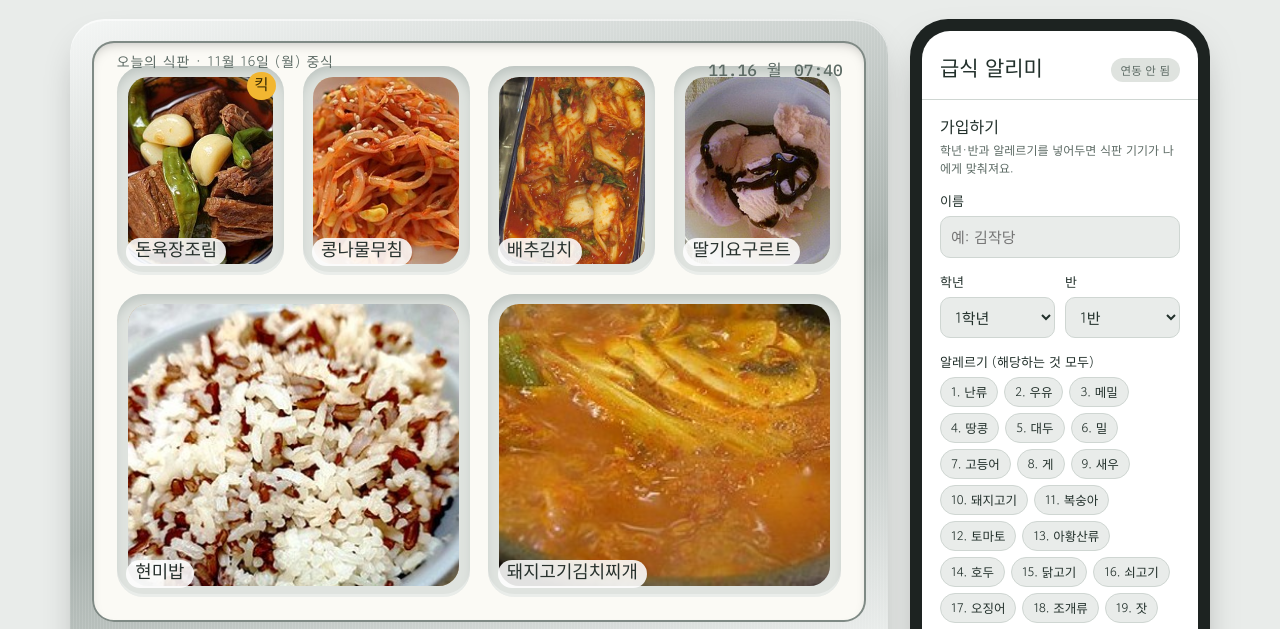
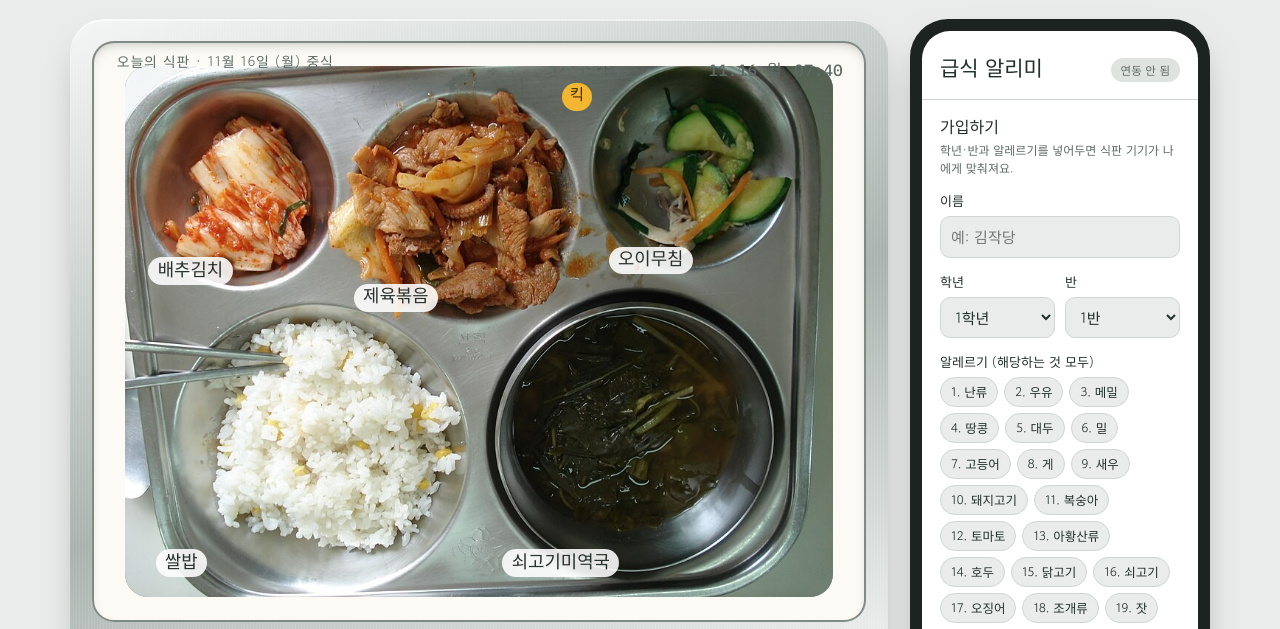
Before and after one commit to a77918384-dotcom/lunch-alarm, a plain HTML site: page index.html in a window 1280 px wide. Shown: the part 110-739 px from the top of the page. Drawn offline with Linux system fonts and the light colour scheme.

Commit message:
첫 화면을 실제 배식 사진으로, 월·화 메뉴를 사진에 맞춤
Co-Authored-By: Claude Opus 5.5 <noreply@anthropic.com>

```diff
--- a/index.html
+++ b/index.html
@@ -262,6 +262,13 @@ header.top h1 { font-family: var(--font-display); font-weight: 400; font-size: c
 .dots span.on { width: 26px; border-radius: 99px; background: #2b3330; opacity: .9; }
 .pagename { font-size: 13px; color: #2b3330; font-family: var(--font-display); min-width: 7em; text-align: center; }
 
+/* ── 실제 배식 사진 식판 ── */
+.tray.real { display: flex; justify-content: center; align-items: center; }
+.realtray { position: relative; height: 100%; border-radius: 3cqw; overflow: hidden; box-shadow: inset 0 0 0 .3cqw var(--steel-edge); }
+.realtray img { display: block; height: 100%; width: auto; max-width: none; }
+.spot { position: absolute; border-radius: 2.4cqw; }
+.spot.warn { box-shadow: inset 0 0 0 .6cqw var(--accent); background: rgba(40, 20, 10, .35); }
+
 /* ── 알레르기 경고 (가입 정보 연동 시) ── */
 .cell.warn { box-shadow: inset 0 0 0 .6cqw var(--accent); }
 .cell.warn .photo { filter: grayscale(.7) brightness(.85); }
@@ -511,15 +518,16 @@ const LOOK = {
 
 // 요일별 중식 (1=월 … 5=금). 순서: 밥, 국, 주찬, 부찬, 김치, 후식. a = 알레르기 번호, s = AI 맛있음 지수
 const WEEK = {
-  1: [ {n:'현미밥', l:'brown', a:'', s:58}, {n:'돼지고기김치찌개', l:'redsoup', a:'5.9.10', s:81},
-       {n:'돈육장조림', l:'meat', a:'5.6.10.13', s:86}, {n:'콩나물무침', l:'sprout', a:'5', s:44},
-       {n:'배추김치', l:'kimchi', a:'9', s:40}, {n:'딸기요구르트', l:'yogurt', a:'2', s:72} ],
-  2: [ {n:'기장밥', l:'millet', a:'', s:57}, {n:'순두부찌개', l:'tofusoup', a:'5.9', s:74},
+  // 월·화는 실제 배식 사진(img/baesik.jpg)과 같은 메뉴 (후식 없음)
+  1: [ {n:'쌀밥', l:'rice', a:'', s:55}, {n:'쇠고기미역국', l:'seaweed', a:'5.16', s:66},
+       {n:'제육볶음', l:'jeyuk', a:'5.6.10.13', s:94}, {n:'오이무침', l:'cucumber', a:'5.13', s:35},
+       {n:'배추김치', l:'kimchi', a:'9', s:40} ],
+  2: [ {n:'쌀밥', l:'rice', a:'', s:55}, {n:'쇠고기미역국', l:'seaweed', a:'5.16', s:66},
+       {n:'제육볶음', l:'jeyuk', a:'5.6.10.13', s:94}, {n:'오이무침', l:'cucumber', a:'5.13', s:35},
+       {n:'배추김치', l:'kimchi', a:'9', s:40} ],
+  3: [ {n:'기장밥', l:'millet', a:'', s:57}, {n:'순두부찌개', l:'tofusoup', a:'5.9', s:74},
        {n:'왕돈가스', l:'fried', a:'1.2.5.6.10.12', s:97}, {n:'문어브로콜리숙회', l:'broccoli', a:'5.13', s:31},
        {n:'깍두기', l:'kkakdugi', a:'9', s:42}, {n:'초코우유', l:'choco', a:'2', s:79} ],
-  3: [ {n:'흑미밥', l:'black', a:'', s:60}, {n:'쇠고기미역국', l:'seaweed', a:'5.16', s:66},
-       {n:'제육볶음', l:'jeyuk', a:'5.6.10.13', s:94}, {n:'시금치나물', l:'green', a:'5', s:38},
-       {n:'배추김치', l:'kimchi', a:'9', s:40}, {n:'귤', l:'orange', a:'', s:63} ],
   4: [ {n:'잡곡밥', l:'millet', a:'', s:55}, {n:'어묵국', l:'clear', a:'1.5.6', s:70},
        {n:'닭강정', l:'gangjeong', a:'5.6.13.15', s:96}, {n:'오이무침', l:'cucumber', a:'5.13', s:35},
        {n:'깍두기', l:'kkakdugi', a:'9', s:42}, {n:'슈크림빵', l:'bread', a:'1.2.5.6', s:83} ],
@@ -537,12 +545,27 @@ const IMG = {
   '짜장밥':'jjajang', '짬뽕국':'jjamppong', '탕수육':'tangsuyuk', '단무지무침':'danmuji', '망고푸딩':'pudding',
 };
 const KICK_NOTE = {
-  1: '달고 짭조름한 장조림은 밥 두 공기 각입니다. 4교시 집중력 -35% 예상.',
-  2: '얼굴만 한 크기에 소스가 듬뿍입니다. 4교시 집중력 -61% 예상.',
-  3: '수요일 오후를 버티게 하는 매운맛입니다. 상추가 없다는 점만 아쉽습니다.',
+  1: '빨간 양념이 밥 위로 흘러내리는 날입니다. 4교시 집중력 -58% 예상.',
+  2: '빨간 양념이 밥 위로 흘러내리는 날입니다. 4교시 집중력 -58% 예상.',
+  3: '얼굴만 한 크기에 소스가 듬뿍입니다. 4교시 집중력 -61% 예상.',
   4: '바삭함과 끈적함을 동시에 갖춘 메뉴입니다. 줄이 평소보다 1.8배 길어질 예정.',
   5: '부먹 찍먹 논쟁으로 점심시간이 부족할 수 있습니다. 4교시 집중력 -70% 예상.',
 };
+// 실제 배식 사진으로 보여주는 요일과, 사진 속 칸 위치(%: 왼쪽, 위, 너비, 높이). 키는 메뉴 순서(0 밥, 1 국, 2 주찬, 3 부찬, 4 김치)
+const REAL_TRAY = {
+  days: [1, 2], src: 'img/baesik.jpg',
+  spots: { 4: [2, 4, 29, 39], 2: [31, 2, 36, 46], 3: [67, 2, 30, 39], 0: [3, 46, 47, 52], 1: [52, 48, 45, 50] },
+};
+function realTray(items, k) {
+  return '<div class="realtray"><img src="' + REAL_TRAY.src + '" alt="오늘 배식 사진">'
+    + Object.entries(REAL_TRAY.spots).map(([i, [x, y, w, h]]) => {
+      const it = items[i], hits = hitsOf(it);
+      return `<div class="spot${hits.length ? ' warn' : ''}" style="left:${x}%;top:${y}%;width:${w}%;height:${h}%">`
+        + (hits.length ? `<span class="warnbadge">⚠ ${alName(hits)}</span>` : '')
+        + (+i === k ? '<span class="crown">킥</span>' : '')
+        + `<span class="label">${it.n}</span></div>`;
+    }).join('') + '</div>';
+}
 const DAY = ['일','월','화','수','목','금','토'];
 
 // 학년·반별 급식 시작 시간 (가상 학교): 3학년부터 먹는다
@@ -585,9 +608,11 @@ function renderMenu() {
   const items = WEEK[d], base = kickIndex(items);
   const k = kickIndex(items, it => hitsOf(it).length > 0);
   $('tray-tag').textContent = linked() ? `${P.name}님의 식판 · ${label}` : `오늘의 식판 · ${label}`;
-  // 식판: 위 4칸(주찬·부찬·김치·후식), 아래 2칸(밥·국)
+  // 실제 배식 사진이 있는 날은 사진 한 장, 없는 날은 칸별 사진(위 4칸 주찬·부찬·김치·후식, 아래 2칸 밥·국)
+  const real = REAL_TRAY.days.includes(d);
+  $('tray').classList.toggle('real', real);
   const order = [2, 3, 4, 5, 0, 1];
-  $('tray').innerHTML = order.map(i => {
+  $('tray').innerHTML = real ? realTray(items, k) : order.map(i => {
     const it = items[i], [pat, c1, c2, c3] = LOOK[it.l];
     const hits = hitsOf(it);
     const cls = (i === 0 ? 'cell rice' : i === 1 ? 'cell soup' : 'cell') + (hits.length ? ' warn' : '');
--- a/sw.js
+++ b/sw.js
@@ -1,6 +1,6 @@
 // 급식 시간 알라미 — 오프라인 실행용 서비스 워커
 // 앱 파일을 바꾸면 VERSION 숫자를 올려야 폰에 새 버전이 들어간다
-const VERSION = 'lunch-v1';
+const VERSION = 'lunch-v2';
 const FILES = [
   './', 'index.html', 'manifest.webmanifest',
   'icons/apple-touch-icon.png', 'icons/icon-192.png', 'icons/icon-512.png', 'icons/maskable-192.png', 'icons/maskable-512.png',
```
